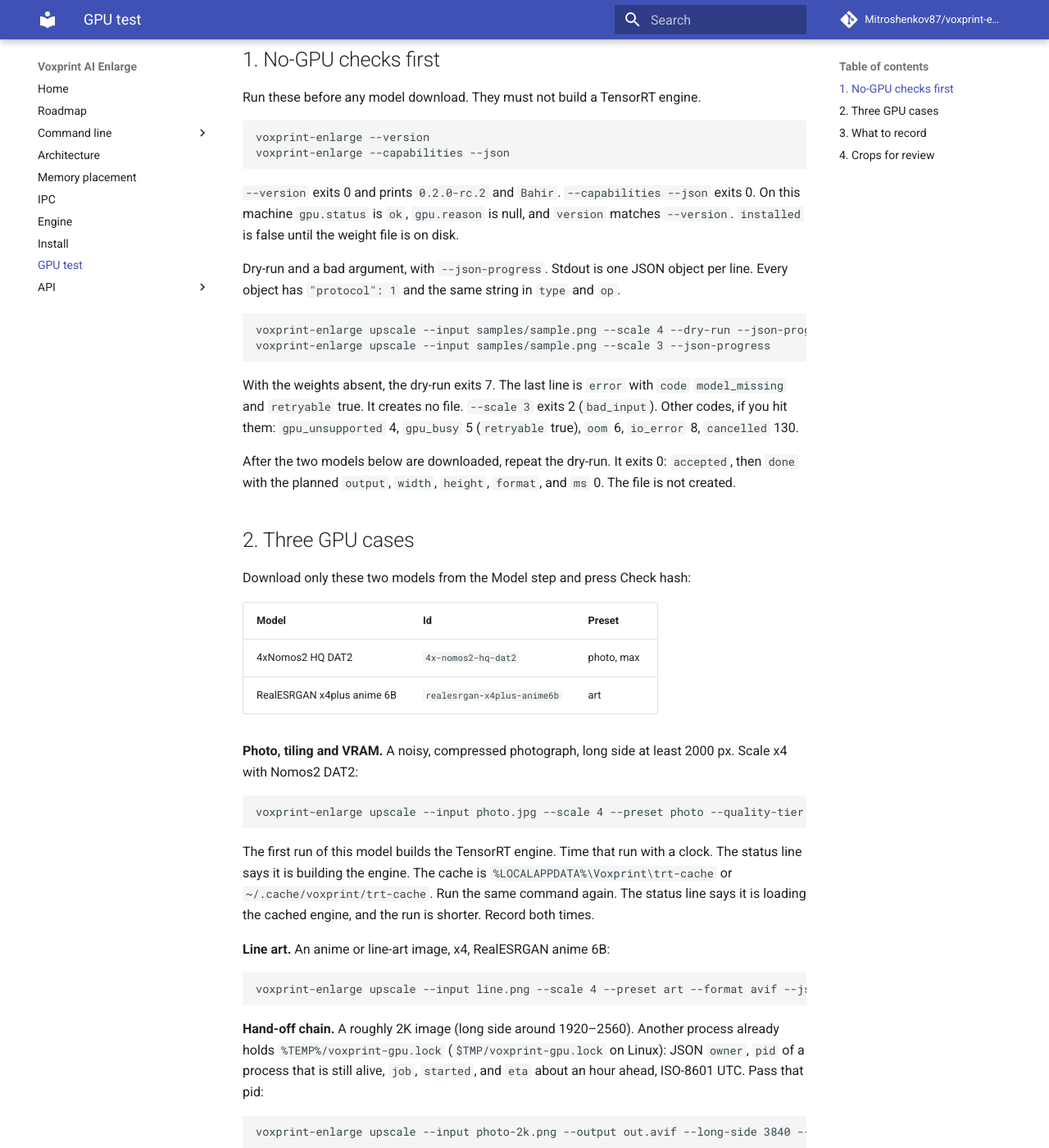
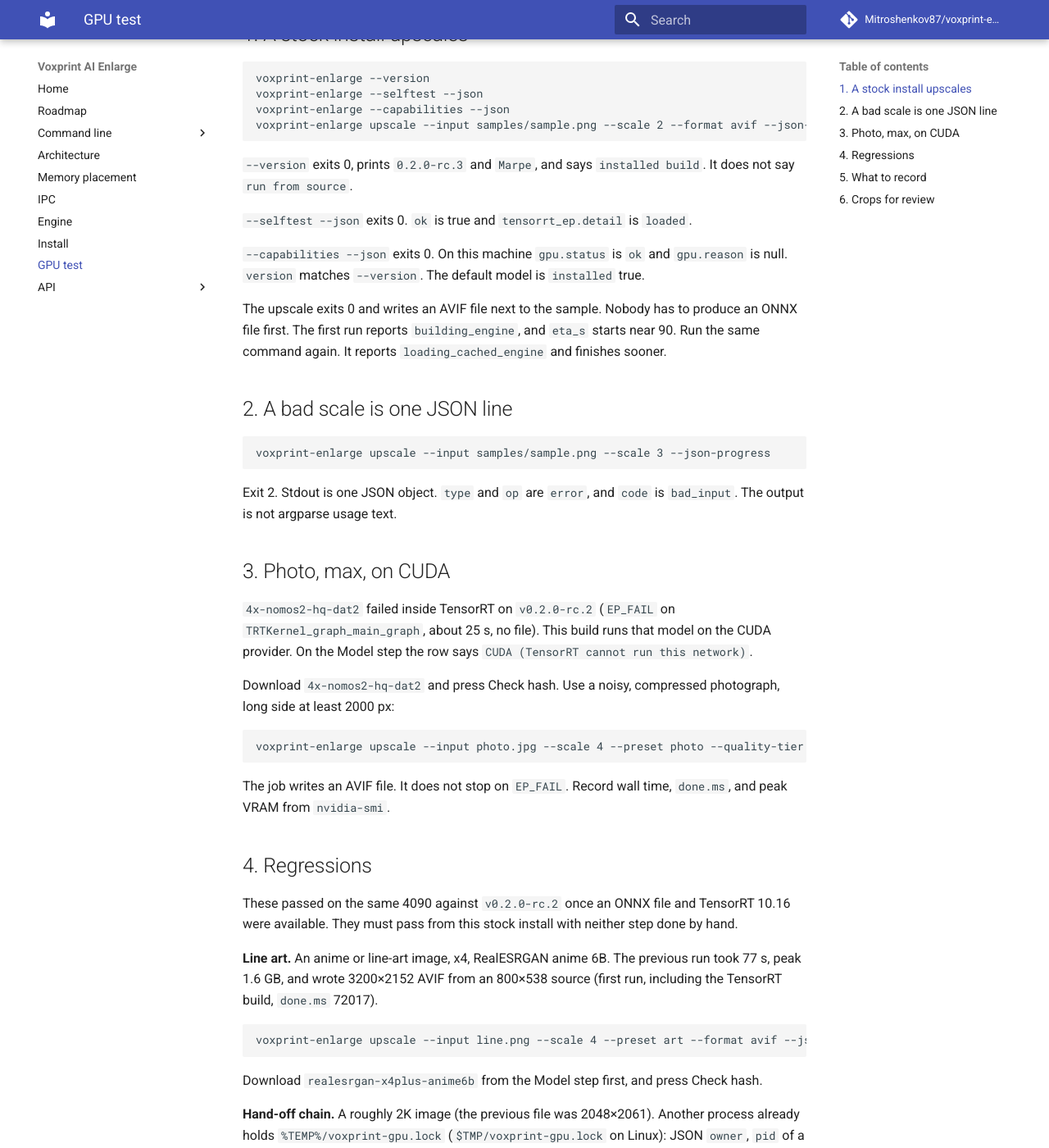
Before and after one commit to Mitroshenkov87/voxprint-enlarge, an MkDocs documentation site: the page built from docs/TESTING-GPU.md, in a window 1280 px wide and 1400 px high, scrolled down 600 px. Shown: the whole window at 82% size. Built offline with MkDocs 1.6.1 and Material for MkDocs 9.7.7, drawn with Linux system fonts in a browser that asks for light colours; comment, search, counter and statistics services are not loaded; some of the changed text lies outside the part shown.

Commit message:
Name the v0.2.0-rc.3 installer Marpe.
Move BUILD.json, the installer version, and the docs to 0.2.0-rc.3 Marpe. The GPU checklist leads with the stock upscale, the JSON scale error, and the CUDA photo model.

````diff
--- a/BUILD.json
+++ b/BUILD.json
@@ -1,6 +1,6 @@
 {
-  "version": "0.2.0-rc.2",
+  "version": "0.2.0-rc.3",
   "offset": 0,
-  "codename": "Bahir",
-  "offset_note": "The release workflow's GITHUB_RUN_NUMBER plus offset. version is what --version and --capabilities report. Bahir names the v0.2.0-rc.2 installer."
+  "codename": "Marpe",
+  "offset_note": "The release workflow's GITHUB_RUN_NUMBER plus offset. version is what --version and --capabilities report. Marpe names the v0.2.0-rc.3 installer."
 }
--- a/docs/CLI.md
+++ b/docs/CLI.md
@@ -94,7 +94,7 @@
 {
   "protocol": 1,
   "app": "enlarge",
-  "version": "0.2.0-rc.2",
+  "version": "0.2.0-rc.3",
   "gpu": {"name": null, "cc": null, "status": "none", "reason": "no_nvidia"},
   "models": [
     {"id": "4x-nomos2-realplksr-dysample", "preset": "photo", "quality": "fast", "scales": [2, 4], "installed": false}
--- a/docs/IPC.md
+++ b/docs/IPC.md
@@ -42,7 +42,7 @@
 |---|---|
 | `protocol` | `1` |
 | `app` | `enlarge` |
-| `version` | The same version `--version` prints. A stamped `build_info.json` wins, then `BUILD.json`, then the source constant. This tree's `BUILD.json` version is `0.2.0-rc.2` |
+| `version` | The same version `--version` prints. A stamped `build_info.json` wins, then `BUILD.json`, then the source constant. This tree's `BUILD.json` version is `0.2.0-rc.3` |
 | `gpu` | `name`, `cc` (`8.9`), `status` (`ok`, `warn`, or `none`), `reason` (`null` unless `status` is `none`: `no_nvidia` or `driver_too_old`) |
 | `models` | List of `{id, preset, quality, scales, installed}` |
 | `presets` | `photo`, `art` |
--- a/docs/TESTING-GPU.md
+++ b/docs/TESTING-GPU.md
@@ -1,74 +1,74 @@
 # GPU VM checklist
 
-Use this on the RTX 4090 machine (Windows 11 or Linux, NVIDIA driver from the 600 series or newer). CI does not run these steps. The installer contains no model weights.
+Use this on the RTX 4090 machine (Windows 11, Windows Server 2025, or Linux, NVIDIA driver from the 600 series or newer). CI does not run these steps. The installer contains no model weights.
 
-Install `v0.2.0-rc.2`. Check `SHA256SUMS` before you install.
+Install `v0.2.0-rc.3` (codename Marpe). Check `SHA256SUMS` before you install.
 
 * Windows: run `VoxprintEnlarge-Setup.exe`. It installs for the current user under `%LOCALAPPDATA%\Voxprint\Enlarge`.
 * Linux: unpack `voxprint-enlarge-linux-x64.tar.gz` and run `./install.sh`. The command is then `voxprint-enlarge`.
 
-Once, before the GPU cases, install the CUDA wheels (network, no model download):
+The installer fills the shared suite folder itself: Python 3.14, the CUDA wheels, and the default model, converted to ONNX. Do not export a weight by hand, and do not install TensorRT yourself. A stock install must upscale.
 
-```bash
-voxprint-enlarge --install-gpu
-```
+Run the cases that failed on `v0.2.0-rc.2` first. The anime 6B run and the Canvas chain stay as regressions after those.
 
-This checklist matches the published v0.2.0-rc.2 installer, which does not fill the shared suite folder itself. Builds after that release run `--install-suite` from the installer (Python 3.14, the CUDA wheels, and the default model) into `%LOCALAPPDATA%\Voxprint\shared` or `~/.local/share/voxprint/shared`.
-
-## 1. No-GPU checks first
-
-Run these before any model download. They must not build a TensorRT engine.
+## 1. A stock install upscales
 
 ```bash
 voxprint-enlarge --version
+voxprint-enlarge --selftest --json
 voxprint-enlarge --capabilities --json
+voxprint-enlarge upscale --input samples/sample.png --scale 2 --format avif --json-progress
 ```
 
-`--version` exits 0 and prints `0.2.0-rc.2` and `Bahir`. `--capabilities --json` exits 0. On this machine `gpu.status` is `ok`, `gpu.reason` is null, and `version` matches `--version`. `installed` is false until the weight file is on disk.
+`--version` exits 0, prints `0.2.0-rc.3` and `Marpe`, and says `installed build`. It does not say `run from source`.
 
-Dry-run and a bad argument, with `--json-progress`. Stdout is one JSON object per line. Every object has `"protocol": 1` and the same string in `type` and `op`.
+`--selftest --json` exits 0. `ok` is true and `tensorrt_ep.detail` is `loaded`.
+
+`--capabilities --json` exits 0. On this machine `gpu.status` is `ok` and `gpu.reason` is null. `version` matches `--version`. The default model is `installed` true.
+
+The upscale exits 0 and writes an AVIF file next to the sample. Nobody has to produce an ONNX file first. The first run reports `building_engine`, and `eta_s` starts near 90. Run the same command again. It reports `loading_cached_engine` and finishes sooner.
+
+## 2. A bad scale is one JSON line
 
 ```bash
-voxprint-enlarge upscale --input samples/sample.png --scale 4 --dry-run --json-progress
 voxprint-enlarge upscale --input samples/sample.png --scale 3 --json-progress
 ```
 
-With the weights absent, the dry-run exits 7. The last line is `error` with `code` `model_missing` and `retryable` true. It creates no file. `--scale 3` exits 2 (`bad_input`). Other codes, if you hit them: `gpu_unsupported` 4, `gpu_busy` 5 (`retryable` true), `oom` 6, `io_error` 8, `cancelled` 130.
+Exit 2. Stdout is one JSON object. `type` and `op` are `error`, and `code` is `bad_input`. The output is not argparse usage text.
 
-After the two models below are downloaded, repeat the dry-run. It exits 0: `accepted`, then `done` with the planned `output`, `width`, `height`, `format`, and `ms` 0. The file is not created.
+## 3. Photo, max, on CUDA
 
-## 2. Three GPU cases
+`4x-nomos2-hq-dat2` failed inside TensorRT on `v0.2.0-rc.2` (`EP_FAIL` on `TRTKernel_graph_main_graph`, about 25 s, no file). This build runs that model on the CUDA provider. On the Model step the row says `CUDA (TensorRT cannot run this network)`.
 
-Download only these two models from the Model step and press Check hash:
-
-| Model | Id | Preset |
-|---|---|---|
-| 4xNomos2 HQ DAT2 | `4x-nomos2-hq-dat2` | photo, max |
-| RealESRGAN x4plus anime 6B | `realesrgan-x4plus-anime6b` | art |
-
-**Photo, tiling and VRAM.** A noisy, compressed photograph, long side at least 2000 px. Scale x4 with Nomos2 DAT2:
+Download `4x-nomos2-hq-dat2` and press Check hash. Use a noisy, compressed photograph, long side at least 2000 px:
 
 ```bash
 voxprint-enlarge upscale --input photo.jpg --scale 4 --preset photo --quality-tier max --format avif --json-progress
 ```
 
-The first run of this model builds the TensorRT engine. Time that run with a clock. The status line says it is building the engine. The cache is `%LOCALAPPDATA%\Voxprint\trt-cache` or `~/.cache/voxprint/trt-cache`. Run the same command again. The status line says it is loading the cached engine, and the run is shorter. Record both times.
+The job writes an AVIF file. It does not stop on `EP_FAIL`. Record wall time, `done.ms`, and peak VRAM from `nvidia-smi`.
 
-**Line art.** An anime or line-art image, x4, RealESRGAN anime 6B:
+## 4. Regressions
+
+These passed on the same 4090 against `v0.2.0-rc.2` once an ONNX file and TensorRT 10.16 were available. They must pass from this stock install with neither step done by hand.
+
+**Line art.** An anime or line-art image, x4, RealESRGAN anime 6B. The previous run took 77 s, peak 1.6 GB, and wrote 3200×2152 AVIF from an 800×538 source (first run, including the TensorRT build, `done.ms` 72017).
 
 ```bash
 voxprint-enlarge upscale --input line.png --scale 4 --preset art --format avif --json-progress
 ```
 
-**Hand-off chain.** A roughly 2K image (long side around 1920–2560). Another process already holds `%TEMP%/voxprint-gpu.lock` (`$TMP/voxprint-gpu.lock` on Linux): JSON `owner`, `pid` of a process that is still alive, `job`, `started`, and `eta` about an hour ahead, ISO-8601 UTC. Pass that pid:
+Download `realesrgan-x4plus-anime6b` from the Model step first, and press Check hash.
+
+**Hand-off chain.** A roughly 2K image (the previous file was 2048×2061). Another process already holds `%TEMP%/voxprint-gpu.lock` (`$TMP/voxprint-gpu.lock` on Linux): JSON `owner`, `pid` of a process that is still alive, `job`, `started`, and `eta` about an hour ahead, ISO-8601 UTC. Pass that pid:
 
 ```bash
 voxprint-enlarge upscale --input photo-2k.png --output out.avif --long-side 3840 --format avif --json-progress --parent-lock-pid <pid>
 ```
 
-Preset and quality tier stay at their defaults (`photo`, `fast`) when you omit them. The long side of the file is 3840. The command does not open a window. After `done`, the lock file is still there and its `pid` is still the caller's. A normal job, with no parent pid, removes the lock when it finishes.
+Preset and quality stay at their defaults (`photo`, `fast`) when you omit them. The long side of the file is 3840. The command does not open a window. The previous machine took 90 s for the first TensorRT build (`done.ms` 85695, result 3816×3840) and 23.7 s when that engine was cached (`done.ms` 18575). After `done`, the lock file is still there and its `pid` is still the caller's. A normal job, with no parent pid, removes the lock when it finishes.
 
-## 3. What to record
+## 5. What to record
 
 For each GPU run:
 
@@ -76,9 +76,10 @@
 * Peak VRAM from `nvidia-smi` (`memory.used`) while tiles are running.
 * Whether work spilled into system memory: `memory.used` flat while the run slows and retries a smaller tile, or shared GPU memory climbing in `nvidia-smi`.
 * The lock: created and removed for a normal job; left untouched, same pid, for `--parent-lock-pid`.
+* For the photo-max run, that the file exists and the log has no `EP_FAIL`.
 
 `done` carries `output`, `width`, `height`, `format`, and `ms`. x4 of a W×H image is 4W×4H. The long-side job is 3840 on the long side.
 
-## 4. Crops for review
+## 6. Crops for review
 
-From the photo run and the line-art run, save a few full-resolution crops of the same region, before and after. Label each file with the model and the scale. These are for a person to look at. They are not a score.
+From the photo-max run and the line-art run, save a few full-resolution crops of the same region, before and after. Label each file with the model and the scale. These are for a person to look at. They are not a score.
````
Also changed, not shown: ROADMAP.md (+1 -1 lines), docs/INSTALL.md (+1 -1 lines), 4 other files.
